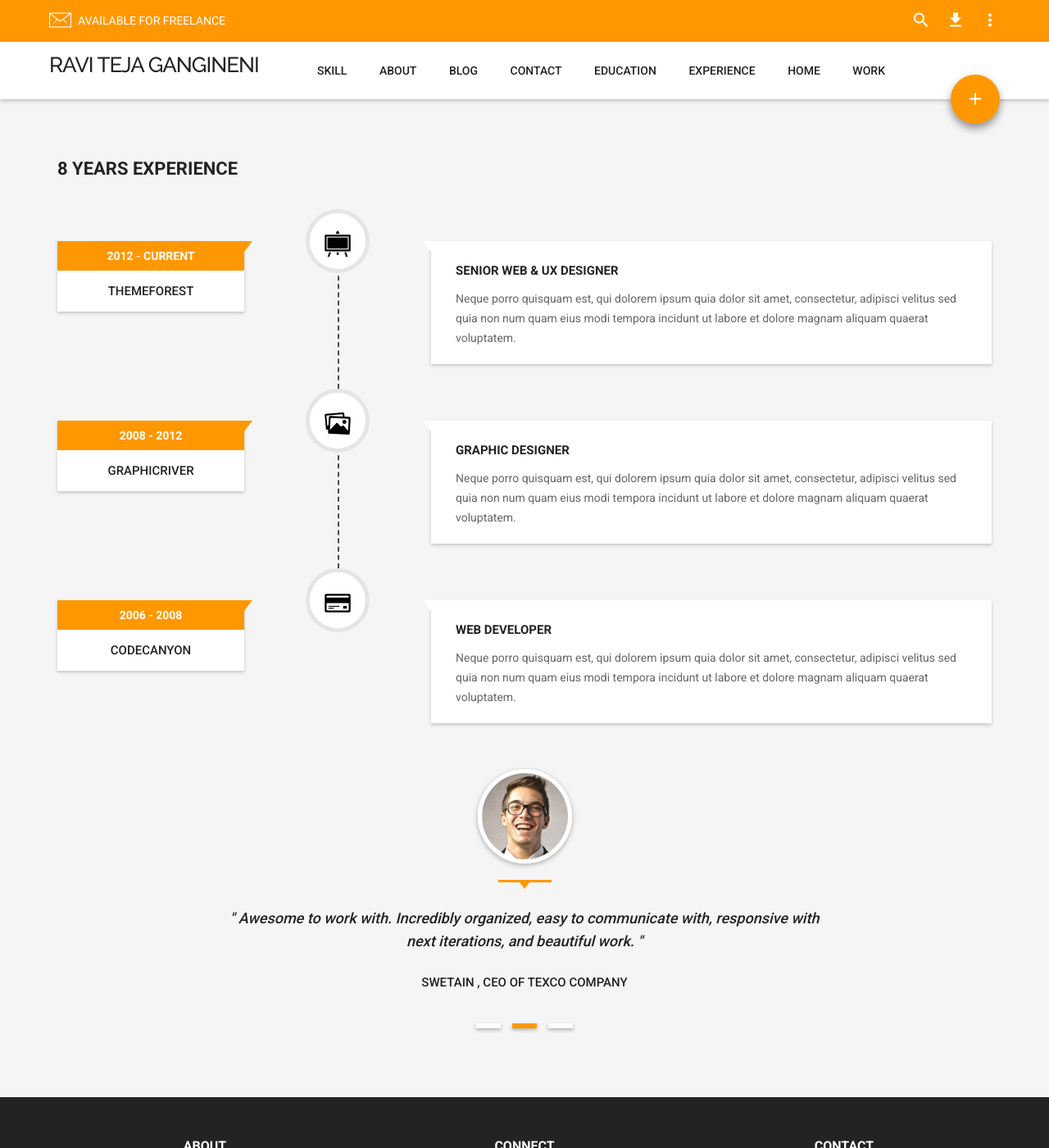
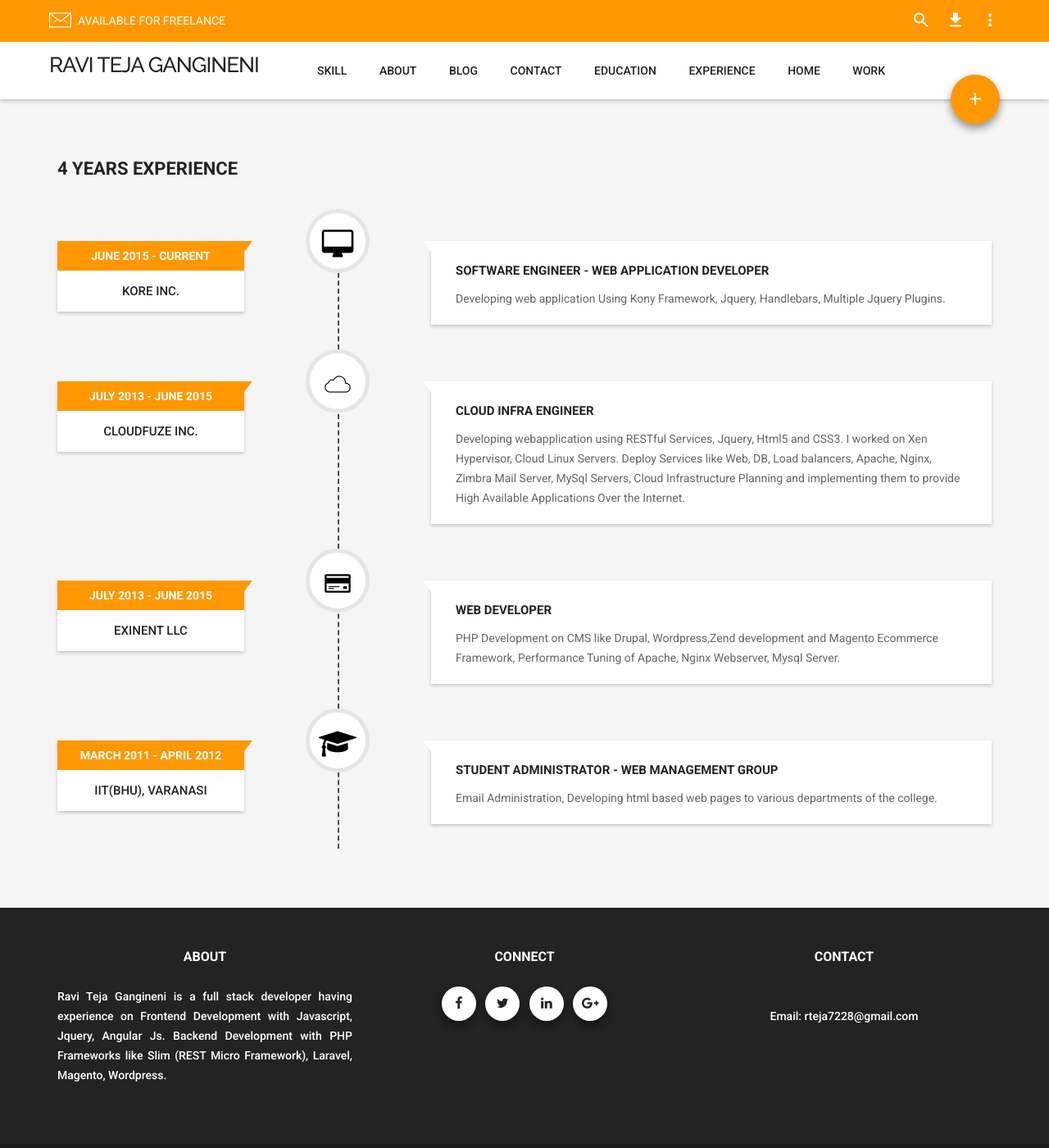
Before and after one commit to rteja91/rteja91.github.io, a Jekyll site: the page built from experience.html, in a window 1280 px wide and 1400 px high. Shown: the whole window at 82% size. Built offline with Jekyll 4.4.1, drawn with Linux system fonts in a browser that asks for light colours; nearby versions of some CDN libraries; some web fonts are replaced; comment, search, counter and statistics services are not loaded.

Commit message:
Experience Updated

```diff
--- a/experience.html
+++ b/experience.html
@@ -7,21 +7,21 @@ permalink: /experience/
             <!-- Experience -->
             <section id="section4">
                 <div class="container">
-                    <h2>8 Years Experience</h2>
+                    <h2>4 Years Experience</h2>
                     <div class="experience-timeline">
                         <div class="experience-block clearfix">
                             <div class="meta">
-                                <span class="year">2012 - Current</span>
-                                <span class="company">Themeforest</span>
+                                <span class="year">June 2015 - Current</span>
+                                <span class="company">Kore Inc.</span>
                             </div>
                             <!-- end .meta -->
                             <div class="content">
-                                <h5>Senior Web & UX Designer</h5>
-                                <p>Neque porro quisquam est, qui dolorem ipsum quia dolor sit amet, consectetur, adipisci velitus sed quia non num quam eius modi tempora incidunt ut labore et dolore magnam aliquam quaerat voluptatem.</p>
+                                <h5>Software Engineer - Web Application Developer</h5>
+                                <p>Developing web application Using Kony Framework, Jquery, Handlebars, Multiple Jquery Plugins.</p>
                             </div>
                             <!-- end .content -->
                             <div class="icon">
-                                <i class="ion-easel"></i>
+                                <i class="fa fa-desktop"></i>
                             </div>
                             <!-- end .icon -->
                             <div class="line"></div>
@@ -29,17 +29,17 @@ permalink: /experience/
                         <!-- end .experience-block -->
                         <div class="experience-block clearfix">
                             <div class="meta">
-                                <span class="year">2008 - 2012</span>
-                                <span class="company">Graphicriver</span>
+                                <span class="year">July 2013 - June 2015</span>
+                                <span class="company">CloudFuze Inc.</span>
                             </div>
                             <!-- end .meta -->
                             <div class="content">
-                                <h5>Graphic Designer</h5>
-                                <p>Neque porro quisquam est, qui dolorem ipsum quia dolor sit amet, consectetur, adipisci velitus sed quia non num quam eius modi tempora incidunt ut labore et dolore magnam aliquam quaerat voluptatem.</p>
+                                <h5>Cloud Infra Engineer</h5>
+                                <p>Developing webapplication using RESTful Services, Jquery, Html5 and CSS3. I worked on Xen Hypervisor, Cloud Linux Servers. Deploy Services like Web, DB, Load balancers, Apache, Nginx, Zimbra Mail Server, MySql Servers, Cloud Infrastructure Planning and implementing them to provide High Available Applications Over the Internet.</p>
                             </div>
                             <!-- end .content -->
                             <div class="icon">
-                                <i class="ion-images"></i>
+                                <i class="ion-ios-cloud-outline"></i>
                             </div>
                             <!-- end .icon -->
                             <div class="line"></div>
@@ -47,26 +47,46 @@ permalink: /experience/
                         <!-- end .experience-block -->
                         <div class="experience-block clearfix">
                             <div class="meta">
-                                <span class="year">2006 - 2008</span>
-                                <span class="company">Codecanyon</span>
+                                <span class="year">July 2013 - June 2015</span>
+                                <span class="company">Exinent LLC</span>
                             </div>
                             <!-- end .meta -->
                             <div class="content">
                                 <h5>Web Developer</h5>
-                                <p>Neque porro quisquam est, qui dolorem ipsum quia dolor sit amet, consectetur, adipisci velitus sed quia non num quam eius modi tempora incidunt ut labore et dolore magnam aliquam quaerat voluptatem.</p>
+                                <p>PHP Development on CMS like Drupal, Wordpress,Zend development and Magento Ecommerce Framework, Performance Tuning of Apache, Nginx Webserver, Mysql Server.</p>
                             </div>
                             <!-- end .content -->
                             <div class="icon">
                                 <i class="ion-card"></i>
                             </div>
                             <!-- end .icon -->
+                            <div class="line"></div>
                         </div>
                         <!-- end .experience-block -->
+                        <div class="experience-block clearfix">
+                            <div class="meta">
+                                <span class="year">March 2011 - April 2012</span>
+                                <span class="company">IIT(BHU), Varanasi</span>
+                            </div>
+                            <!-- end .meta -->
+                            <div class="content">
+                                <h5>Student Administrator - Web Management Group</h5>
+                                <p>Email Administration, Developing html based web pages to various departments of the college.</p>
+                            </div>
+                            <!-- end .content -->
+                            <div class="icon">
+                                <i class="fa fa-graduation-cap"></i>
+                            </div>
+                            <!-- end .icon -->
+                            <div class="line"></div>
+                        </div>
+                        <!-- end .experience-block -->
+
                     </div>
                     <!-- end .experience-timeline -->
 
                     <!-- Testimonials -->
-                    <div class="row">
+      <!--               <div class="row">
                         <div class="col-sm-8 col-sm-offset-2">
                             <div class="testimonial-slider owl-carousel">
                                 <div>
```
Also changed, not shown: other parts of experience.html (+3 -3 lines).
